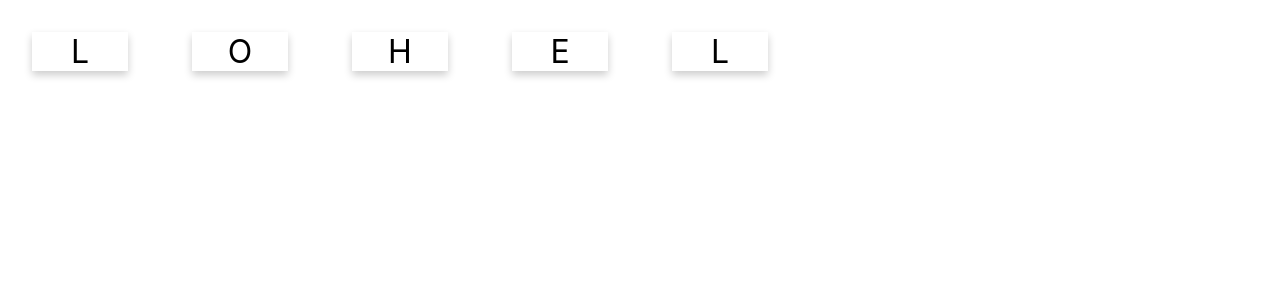
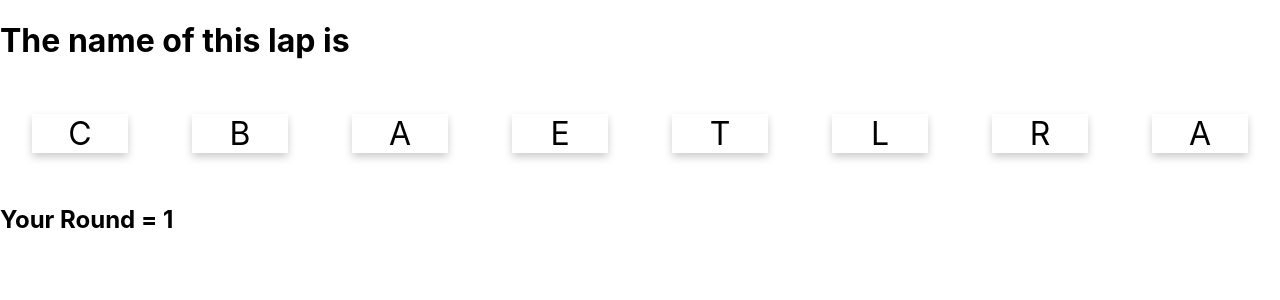
Before and after one commit to Thanet60/ReactLab, a React (Create React App) app: page / in a window 1280 px wide. Shown: the top 300 px of the page. Built offline with nearby package versions, Linux system fonts and the light colour scheme.

Commit message:
add title and round

```diff
--- a/src/App.js
+++ b/src/App.js
@@ -6,7 +6,7 @@ class App extends Component {
   render() {
     return (
     <div>
-    <WordCard value="hello"/>
+    <WordCard value="ReactLaB"/>
     </div>
     );
    }
--- a/src/WordCard.js
+++ b/src/WordCard.js
@@ -41,9 +41,9 @@ export default class WordCard extends Component{
 
         return(
             <div>
-
+                <h1>The name of this lap is</h1>
                 {Array.from(this.state.chars).map(( c , i ) => <CharacterCard value = {c} key = {i} attempt= {this.state.attempt} activationHandler={this.activationHandler}></CharacterCard>)}
-
+                <h2>Your Round = {this.state.attempt}</h2>
             </div>
 
         );
```
